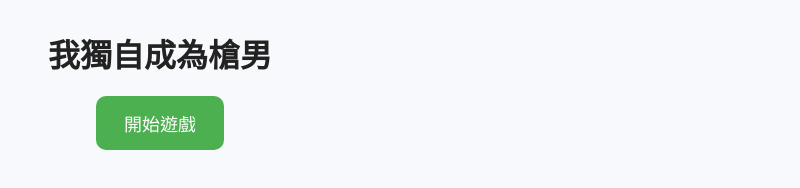
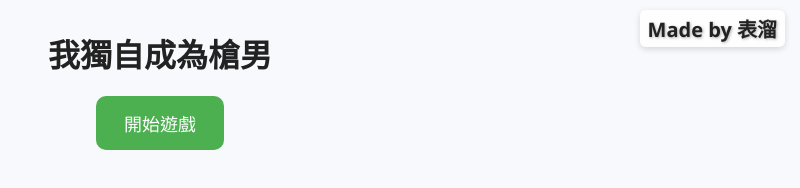
Before and after one commit to elw999/soloaimtrain, a plain HTML site: page index.html in a window 1280 px wide. Shown: the whole page, without its empty margins (480-1280 px from the left). Drawn offline with nearby package versions, Linux system fonts and the light colour scheme.

Commit message:
Add files via upload

```diff
--- a/index.html
+++ b/index.html
@@ -33,5 +33,9 @@
   <audio id="winSound" src="win.mp3" preload="auto"></audio>
 
   <script src="script.js"></script>
+
+<div id="credit">Made by 表溜</div>
+
+  <script src="script.js"></script>
 </body>
 </html>
--- a/script.js
+++ b/script.js
@@ -3,6 +3,7 @@ let startTime, timerInterval;
 let best = null;
 let timeList = [];
 let isSoundOn = true;
+let totalRuns = 0; // 紀錄總遊戲次數
 
 const timerEl = document.getElementById("timer");
 const bestTimeEl = document.getElementById("bestTime");
@@ -41,7 +42,7 @@ function initGame() {
   timerEl.textContent = "時間：0.00 秒";
   grid.innerHTML = "";
   timerRunning = false;
-  currentNumber = 0;  // 初始化目前已點擊數字
+  currentNumber = 0;
 
   const numbers = Array.from({ length: 25 }, (_, i) => i + 1).sort(() => Math.random() - 0.5);
   numbers.forEach((num) => {
@@ -93,6 +94,8 @@ function handleClick(btn, num) {
     timeList.push(timeUsed);
     if (timeList.length > 10) timeList.shift();
 
+    totalRuns++;  // 遊戲完成次數累加
+
     updateProgress();
 
     if (isSoundOn) {
@@ -124,7 +127,9 @@ function updateProgress() {
     progressNumber.textContent = "與上次持平";
   }
 
-  const labels = timeList.map((_, i) => `第${i + 1}次`);
+  const startRun = totalRuns - timeList.length + 1;
+  const labels = timeList.map((_, i) => `第${startRun + i}次`);
+
   if (chart) chart.destroy();
 
   chart = new Chart(ctx, {
--- a/style.css
+++ b/style.css
@@ -135,3 +135,20 @@ canvas#progressChart {
 .sound-btn:hover {
   opacity: 0.7;
 }
+
+#credit {
+  position: fixed;
+  top: 10px;
+  right: 15px;
+  font-size: 20px;
+  font-weight: 700;
+  color: #222;
+  text-shadow: 1px 1px 3px rgba(0,0,0,0.3);
+  user-select: none;
+  z-index: 1000;
+  background: rgba(255, 255, 255, 0.8);
+  padding: 4px 8px;
+  border-radius: 6px;
+  box-shadow: 0 2px 6px rgba(0,0,0,0.15);
+  font-family: "Segoe UI", Tahoma, Geneva, Verdana, sans-serif;
+}
```
